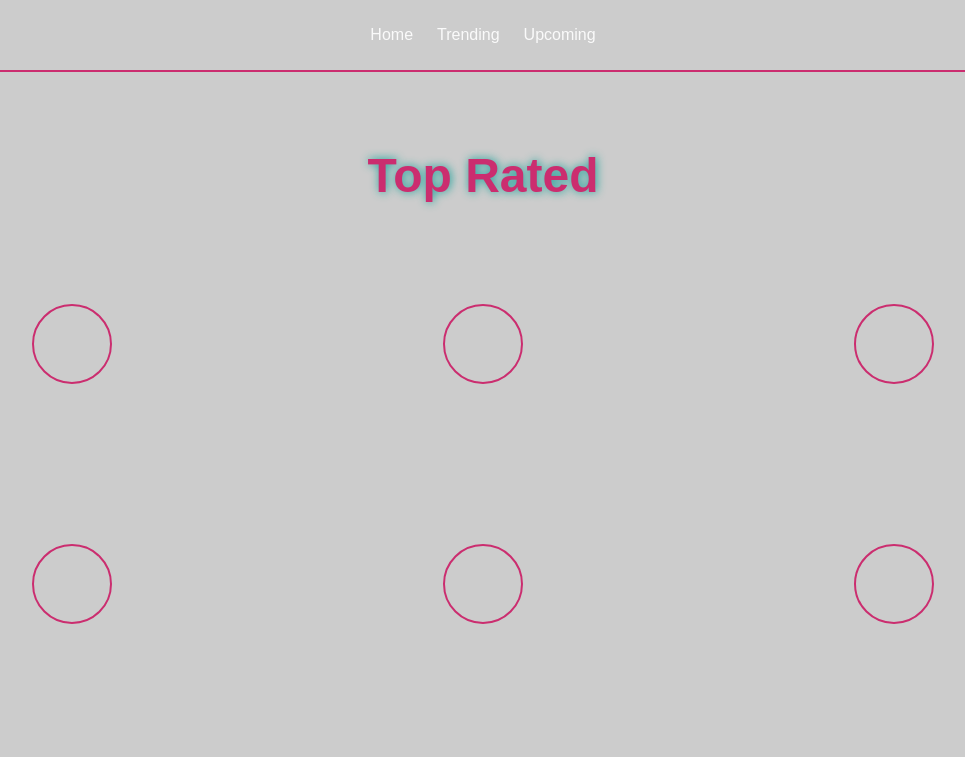
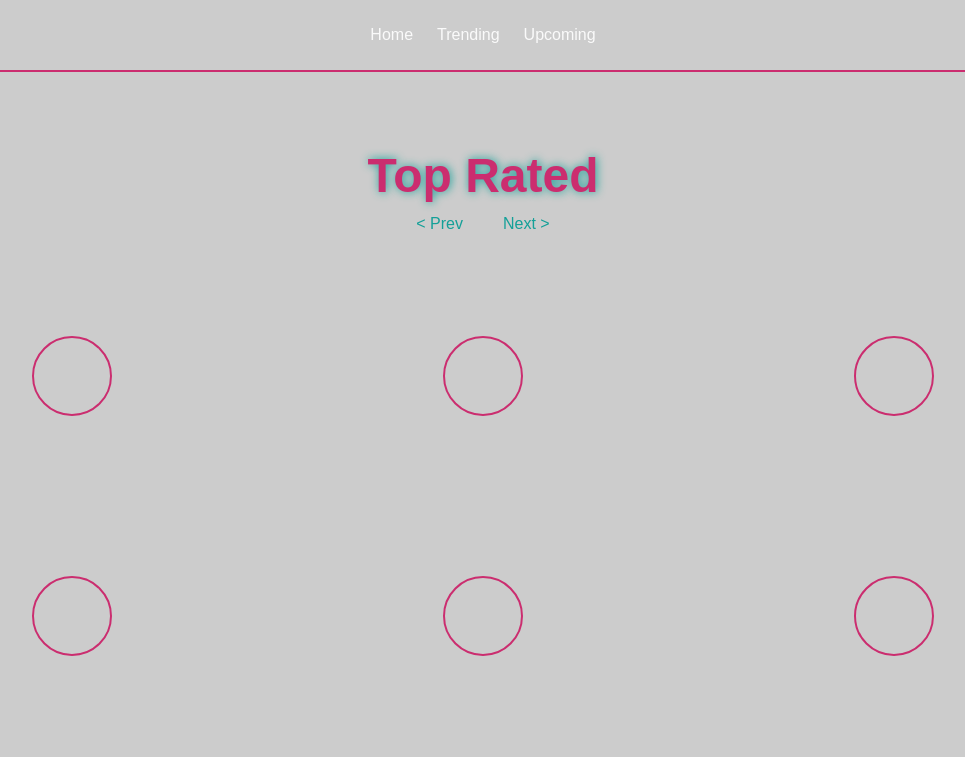
Before and after one commit to tarzancamm/movies-js, a website: page top-rated.html in a window 1280 px wide. Shown: the top 757 px of the page, without its empty margins (157-1122 px from the left). Drawn offline with nearby package versions, Linux system fonts and the light colour scheme; no server answers; a web font is replaced by a local one.

Commit message:
Started prev and next btn for top rated section

```diff
--- a/index.css
+++ b/index.css
@@ -207,6 +207,25 @@ table {
     color: #501F3A;
 }
 
+.next {
+    display: flex;
+    flex-direction: row;
+    justify-content: center;
+    gap: 2.5rem;
+}
+
+.next-page {
+    display: block;
+    text-align: center;
+    text-decoration: none;
+    color:#14A098;
+    margin-top: 1rem;
+}
+
+.next-page:hover {
+    color:#501F3A;
+}
+
 
 /* Upcoming Page */
 
--- a/index.js
+++ b/index.js
@@ -7,6 +7,8 @@ const movieRating3 = document.getElementsByClassName("movie-rating-3");
 const movieDesc3 = document.getElementsByClassName("movie-desc-3")
 const movieImage4 = document.getElementsByClassName("movie-img-4");
 const movieRating4 = document.getElementsByClassName("movie-rating-4");
+const prev = document.getElementById("prev")
+const next = document.getElementById("next")
 
 const nowPlayingHandler = () => {
   axios
@@ -83,3 +85,6 @@ nowPlayingHandler();
 popularHandler();
 topRatedHandler();
 upcomingHandler();
+
+
+prev.addEventListener("click", topRatedHandler)
--- a/top-rated.html
+++ b/top-rated.html
@@ -17,6 +17,10 @@
       </header>
       <main class="top-rated-page">
         <h2>Top Rated</h2>
+        <div class="next">
+            <a href="" class="next-page" id="prev">< Prev</a>
+            <a href="" class="next-page" id="next">Next ></a>
+        </div>
         <div class="movie-container">
           <div class="movie">
             <span class="movie-img-3"></span>
```
